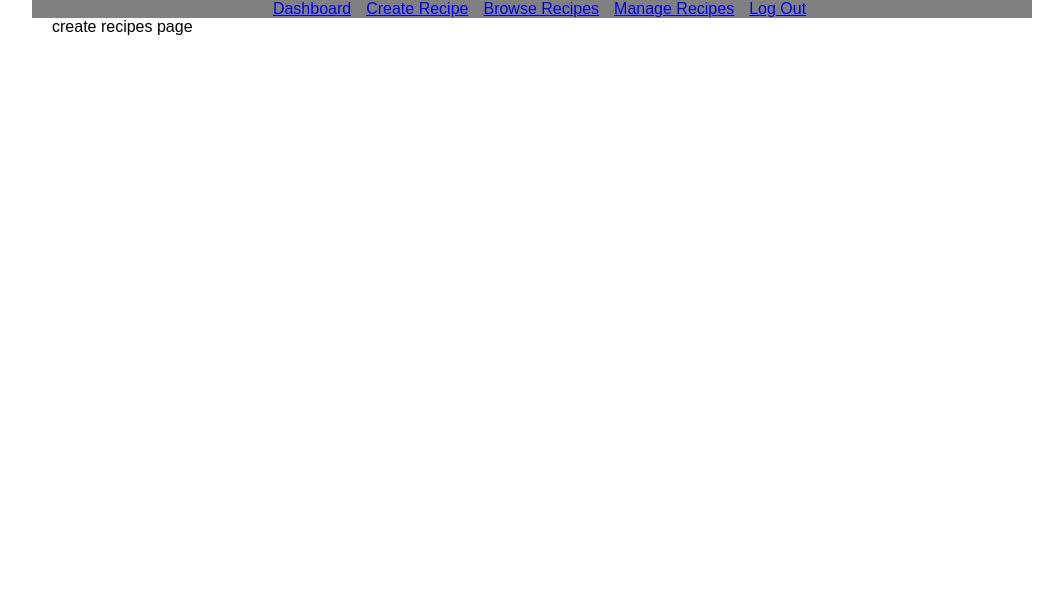
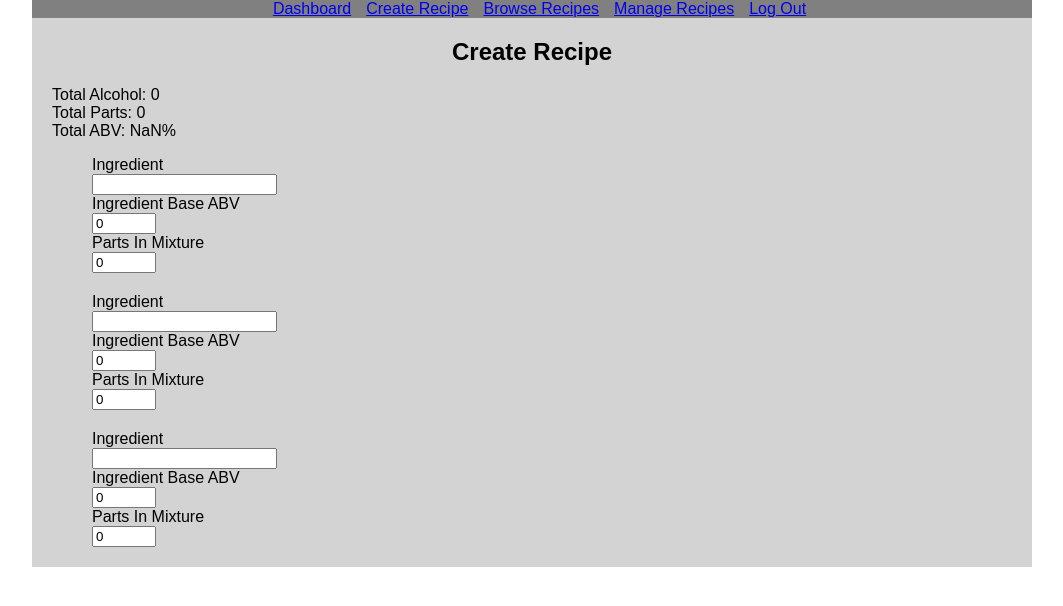
Before and after one commit to LsK101/mixer-hub-client, a React (Create React App) app: page /create in a window 1280 px wide. Shown: the top 606 px of the page, without its empty margins (108-1171 px from the left). Built offline with nearby package versions, Linux system fonts and the light colour scheme.

Commit message:
recipe creator kind of working but not really

```diff
--- /dev/null
+++ b/src/views/components/number-input.js
@@ -0,0 +1,12 @@
+import React from 'react';
+
+function NumberInput(props) {
+	return (
+		<div>
+			<input type="number" className={props.className} min={props.min} max={props.max}
+				value={props.value} onChange={e => props.onChange(e.target.value)} />
+		</div>
+	);
+}
+
+export default NumberInput;
--- /dev/null
+++ b/src/views/components/output-value.js
@@ -0,0 +1,12 @@
+import React from 'react';
+
+function OutputValue(props) {
+	return (
+		<div className={props.className}>
+			<label>{props.label}</label>
+			<output>{props.value}</output>
+		</div>
+	);
+}
+
+export default OutputValue;
--- /dev/null
+++ b/src/views/components/recipe-creator.css
@@ -0,0 +1,11 @@
+.abv-display {
+	display: inline-block;
+}
+
+.ingredient-list {
+	list-style: none;
+}
+
+.ingredient {
+	margin-bottom: 20px;
+}
--- /dev/null
+++ b/src/views/components/recipe-creator.js
@@ -0,0 +1,99 @@
+import React, {Component} from 'react';
+import './recipe-creator.css';
+import NumberInput from './number-input';
+import TextInput from './text-input';
+import OutputValue from './output-value';
+
+class RecipeCreator extends Component {
+	constructor(props) {
+		super(props);
+		this.state = {
+			"ingredientABV": [0,0,0],
+			"parts": [0,0,0]
+		};
+	}
+
+	changeABV(value,index) {
+		let stateArray = this.state.ingredientABV;
+		stateArray[index] = value;
+		this.setState({
+			"ingredientABV": stateArray
+		});
+	}
+
+	changeParts(value,index) {
+		let stateArray = this.state.parts;
+		stateArray[index] = value;
+		this.setState({
+			"parts": stateArray
+		});
+	}
+
+	getTotalAlcohol(ingredientABV,parts) {
+		let totalAlcohol = 0;
+		let alcohol;
+		for (let i = 0; i < ingredientABV.length; i++) {
+			alcohol = ingredientABV[i] * parts[i];
+			totalAlcohol = totalAlcohol + alcohol;
+		}
+		return totalAlcohol;
+	}
+
+	getTotalParts(array) {
+		let runningTotal = 0;
+		let partsSingle;
+		for (let i = 0; i < array.length; i++) {
+			partsSingle = array[i];
+			runningTotal = runningTotal + partsSingle;
+		}
+		return runningTotal;
+	}
+
+	render() {
+		let totalParts = this.getTotalParts(this.state.parts);
+		let mixtureAlcohol = this.getTotalAlcohol(this.state.ingredientABV,this.state.parts);
+		let ABV = mixtureAlcohol / totalParts;
+		console.log(this.state);
+		return (
+			<div>
+				Total Alcohol: {mixtureAlcohol}<br/>
+				Total Parts: {totalParts}<br/>
+				<span>Total ABV: </span><OutputValue value={ABV} className="abv-display" />%
+				<ul className="ingredient-list">
+					<li className="ingredient">
+						Ingredient
+						<TextInput />
+						Ingredient Base ABV
+						<NumberInput min={0} max={100} value={this.state.ingredientABV[0]}
+							onChange={value => this.changeABV(value,0)}/>
+						Parts In Mixture
+						<NumberInput min={0} max={100} value={this.state.parts[0]}
+							onChange={value => this.changeParts(value,0)}/>
+					</li>
+					<li className="ingredient">
+						Ingredient
+						<TextInput />
+						Ingredient Base ABV
+						<NumberInput min={0} max={100} value={this.state.ingredientABV[1]}
+							onChange={value => this.changeABV(value,1)}/>
+						Parts In Mixture
+						<NumberInput min={0} max={100} value={this.state.parts[1]}
+							onChange={value => this.changeParts(value,1)}/>
+					</li>
+					<li className="ingredient">
+						Ingredient
+						<TextInput />
+						Ingredient Base ABV
+						<NumberInput min={0} max={100} value={this.state.ingredientABV[2]}
+							onChange={value => this.changeABV(value,2)}/>
+						Parts In Mixture
+						<NumberInput min={0} max={100} value={this.state.parts[2]}
+							onChange={value => this.changeParts(value,2)}/>
+					</li>
+				</ul>
+			</div>
+		);
+	}
+}
+
+export default RecipeCreator;
--- /dev/null
+++ b/src/views/components/text-input.js
@@ -0,0 +1,11 @@
+import React from 'react';
+
+function TextInput(props) {
+	return (
+		<div>
+			<input type="text" className={props.className} value={props.value} />
+		</div>
+	);
+}
+
+export default TextInput;
--- a/src/views/create-recipe.css
+++ b/src/views/create-recipe.css
@@ -0,0 +1,8 @@
+.create-recipe-header-container,
+.recipe-form-container {
+	background-color: lightgray;
+}
+
+.create-recipe-header {
+	text-align: center;
+}
--- a/src/views/create-recipe.js
+++ b/src/views/create-recipe.js
@@ -1,12 +1,21 @@
 import React, {Component} from 'react';
 import './create-recipe.css';
+import RecipeCreator from './components/recipe-creator.js';
 
 class CreateRecipe extends Component {
   render() {
     return (
-      <div className="row">
-      create recipes page
-      </div>
+      <div className="create-recipe-container">
+            <section className="create-recipe-header-container row">
+                <div className="col-12">
+                    <h2 className="create-recipe-header">Create Recipe</h2>
+      			</div>
+      		</section>
+
+      		<section className="recipe-form-container row">
+      		<RecipeCreator />
+      		</section>
+      	</div>
     );
   }
 }
```
